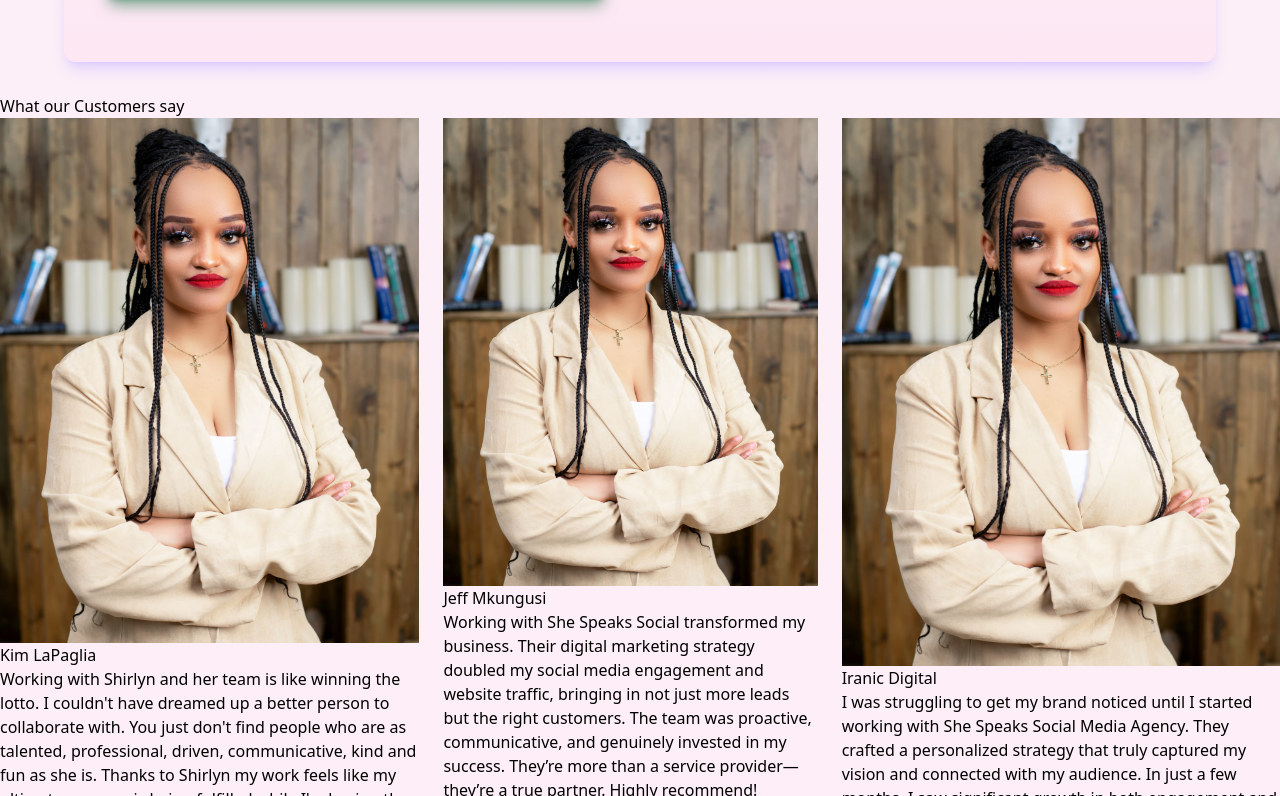
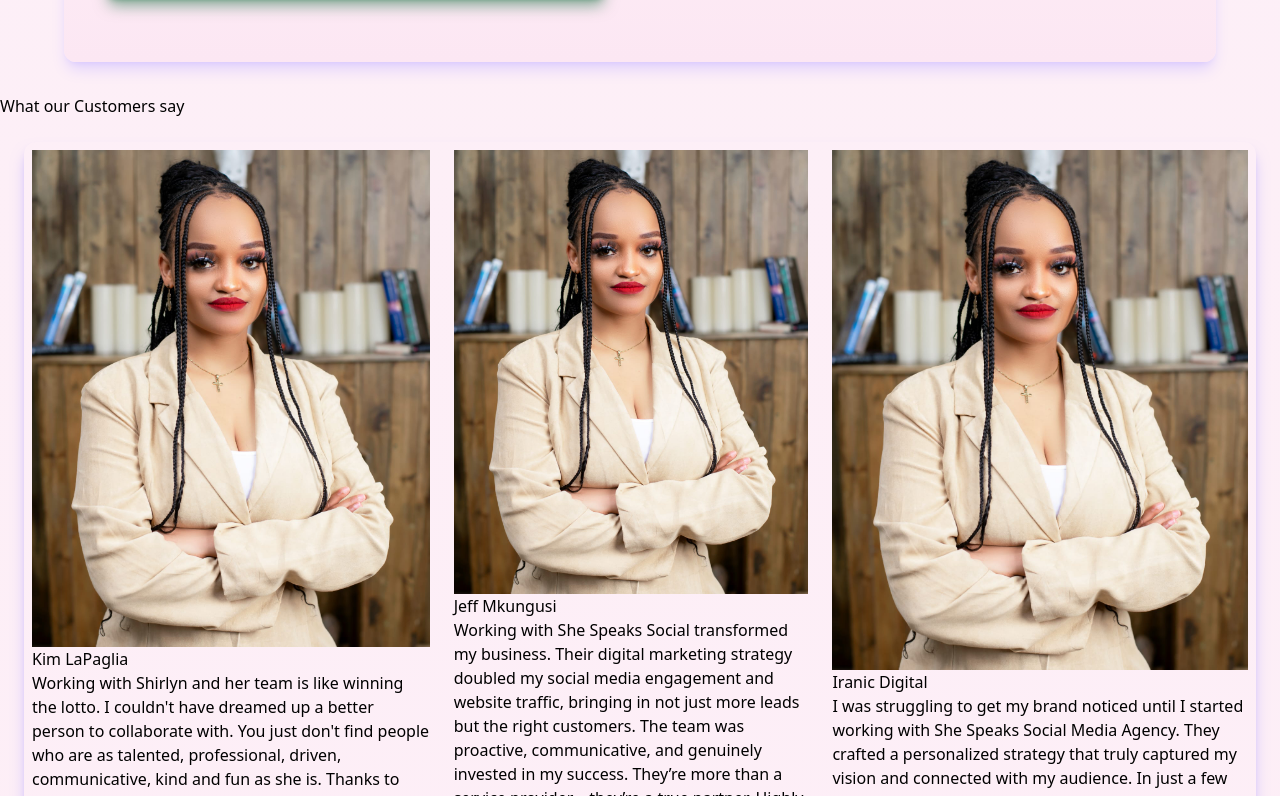
Before and after one commit to MatthewsRicky/shespeaksocial, a Next.js app: page / in a window 1280 px wide. Shown: the part 3044-3840 px from the top of the page. Built offline with nearby package versions, Linux system fonts and the light colour scheme.

Commit message:
main container styling

```diff
--- a/components/ReviewCard.tsx
+++ b/components/ReviewCard.tsx
@@ -24,7 +24,7 @@ const reviews = [
 ]
 
 	return (
-		<div className="flex gap-6">
+		<div className="flex gap-6 rounded-xl m-6 p-2 shadow-lg shadow-violet-300">
 			{reviews.map(item => (
 				<div key = {item.name}>
 					<Image src={item.imgurl} alt="Reviewer image" width={500} height={500} />
```
